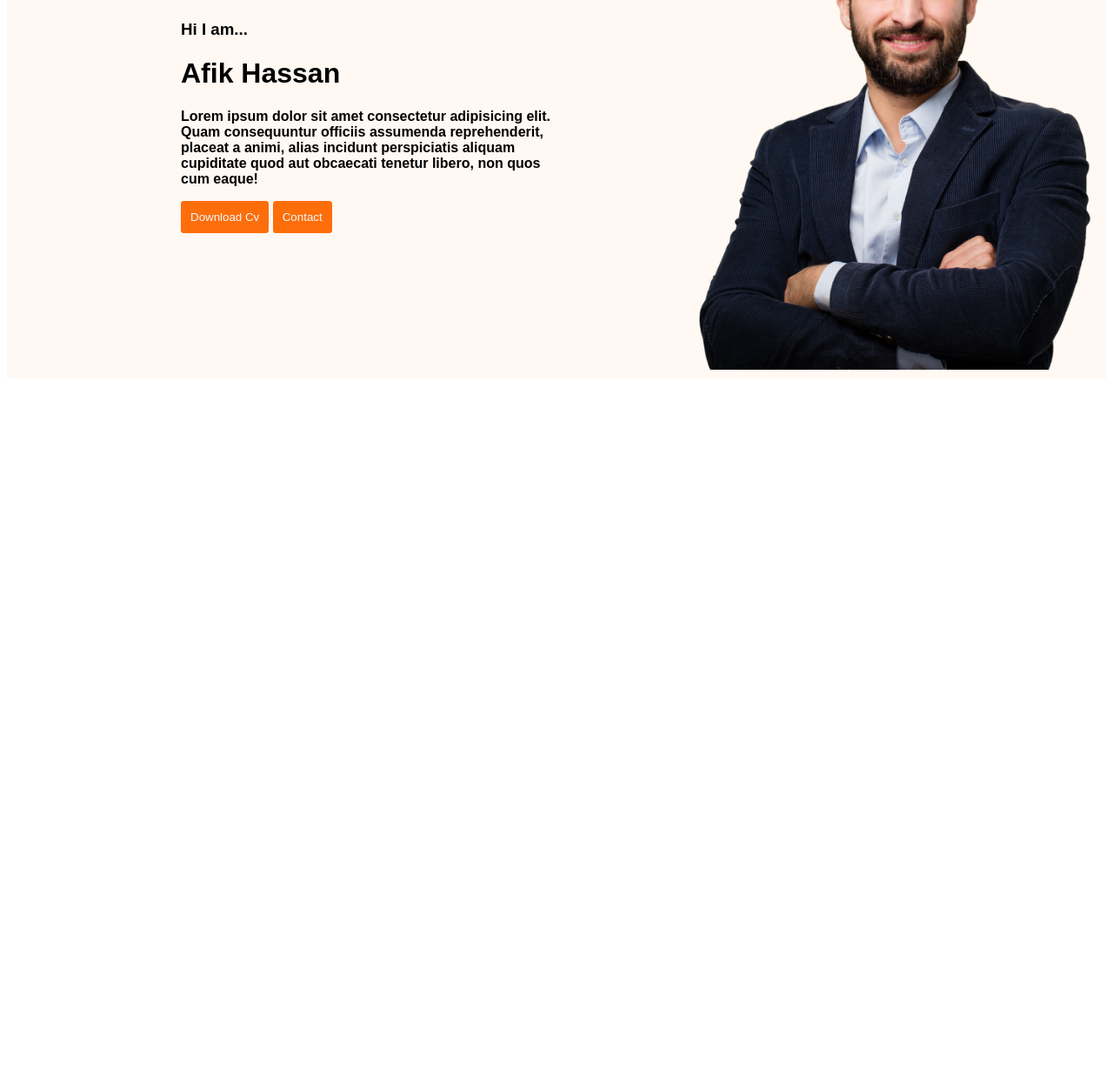
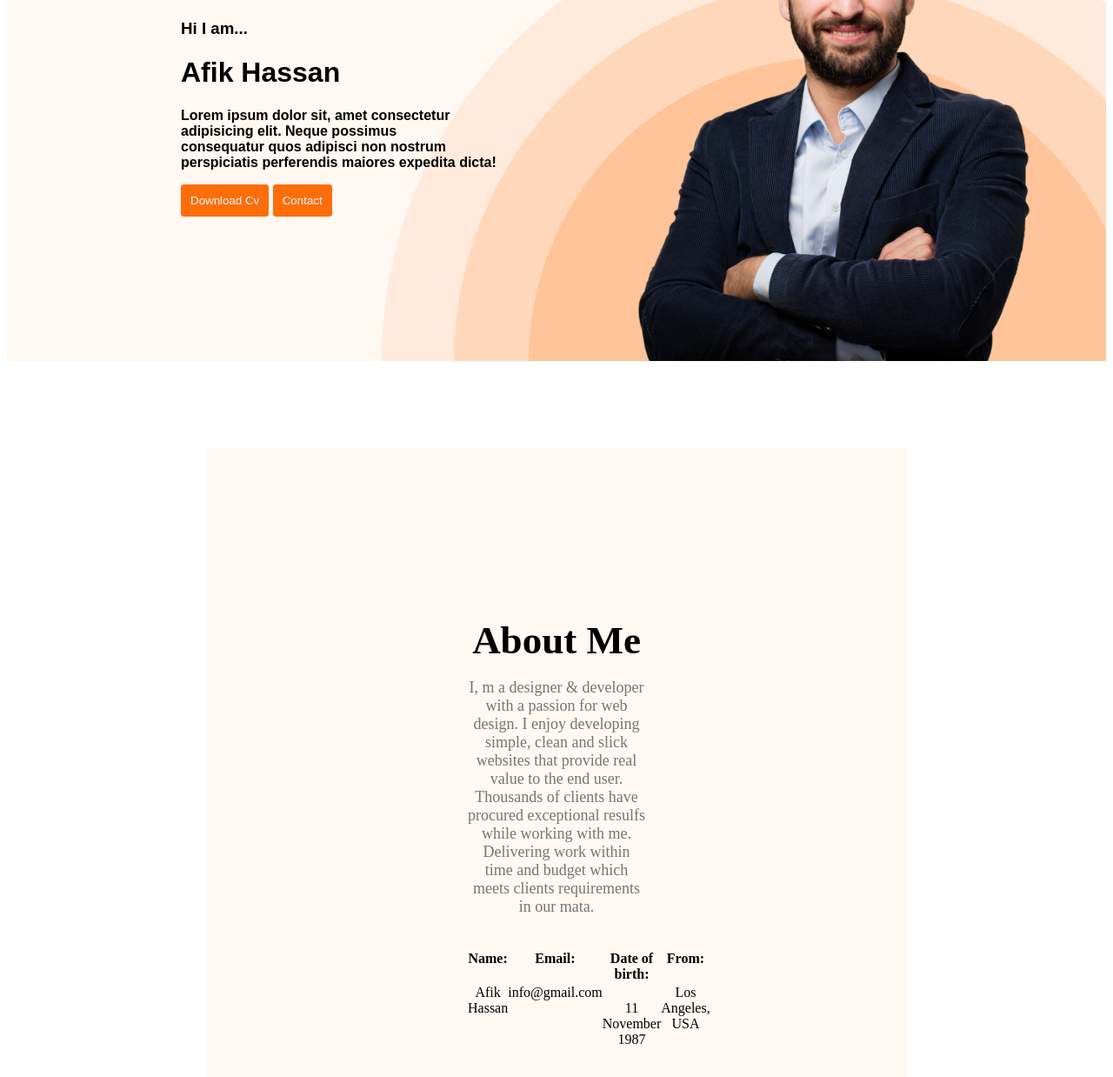
Before and after one commit to Afik-Hassan/Demo-Portfolio, a plain HTML site: page index.html in a window 1280 px wide. Shown: the part 298-1536 px from the top of the page at 87% size. Before the commit the page ends 800 px from the top, so only its background shows below. Drawn offline with Linux system fonts and the light colour scheme.

Commit message:
Added About Cointaine

```diff
--- a/index.html
+++ b/index.html
@@ -13,7 +13,7 @@
                         <!-- Navigation Bar -->
 
       <nav class="navigationbar">
-          <h2 class="afik">Afik</h2>
+          <h2 class="afik">Portfolio</h2>
           <ul class="navigationoption">
             <li><a href="">Home</a></li>
             <li><a href="">Services</a></li>
@@ -26,16 +26,39 @@
         <div class="bannertext">
           <h3>Hi I am...</h3>
           <h1>Afik Hassan</h1>
-          <p>Lorem ipsum dolor sit amet consectetur adipisicing elit. Quam consequuntur officiis assumenda reprehenderit, placeat a animi, alias incidunt perspiciatis aliquam cupiditate quod aut obcaecati tenetur libero, non quos cum eaque!</p>
+          <p>Lorem ipsum dolor sit, amet consectetur adipisicing elit. Neque possimus <br>consequatur quos adipisci non nostrum perspiciatis perferendis maiores expedita dicta!</p>
           <button class="btn">Download Cv</button>
           <button class="btn">Contact</button>
         </div>
 
       <img src="/images/hardy.png" alt="" class="profilepic">
-
     </div>
     </header>
 
+                          <!-- About Me-->
+    <section class="aboutme">
+      <h3 class="amg">About Me</h3>
+      <p class="amt">I, m a designer & developer with a passion for web design. I enjoy developing simple, clean and slick websites that provide real value to the end user. Thousands of clients have procured exceptional resulfs while working with me. Delivering work within time and budget which meets clients requirements in our mata.</p>
+
+      <div class="info-container">
+        <div class="ainfo">
+          <h4 class="infot">Name:</h4>
+          <p class="infot">Afik Hassan</p>
+        </div>
+        <div class="ainfo">
+          <h4 class="infot">Email:</h4>
+          <p class="infot">info@gmail.com</p>
+        </div>
+        <div class="ainfo">
+          <h4 class="infot">Date of birth:</h4>
+          <p class="infot">11 November 1987</p>
+        </div>
+        <div class="ainfo">
+          <h4 class="infot">From:</h4>
+          <p class="infot">Los Angeles, USA</p>
+        </div>
+      </div>
+    </section>
 
 
   </body>
--- a/style.css
+++ b/style.css
@@ -2,6 +2,10 @@ header{
     background-color: #FFF8F3 ;
     font-family:Arial, Helvetica, sans-serif;
     font-weight: 800;
+    background-image: url(/images/header_bg.png);
+    background-repeat: no-repeat;
+    background-position: bottom right;
+    margin-bottom: 100px;
 
 }
 .navigationbar{
@@ -45,5 +49,26 @@ li > a{
 }
 .profilepic{
     width: 500px;
-    padding: 10px;
+    padding: 0px 80px 0px 0px;
 }
+
+.aboutme{
+    background-color: #FFF8F3;
+    margin: 0px 230px 100px 230px;
+    text-align: center;
+    padding: 150px 300px;
+
+}
+.amg{
+    font-size: 45px;
+    margin-bottom: 0px;
+}
+.amt{
+    font-size: 18px;
+    font-weight: 300px;
+    color: #757575;
+}
+.info-container{
+    display: flex;
+    justify-content: space-around;
+}
```
